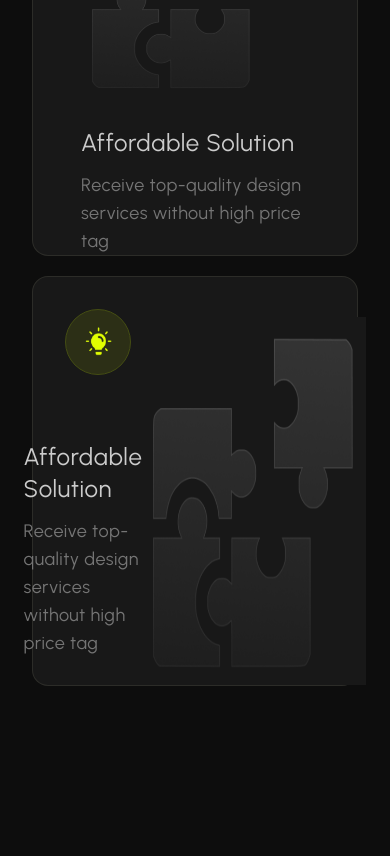
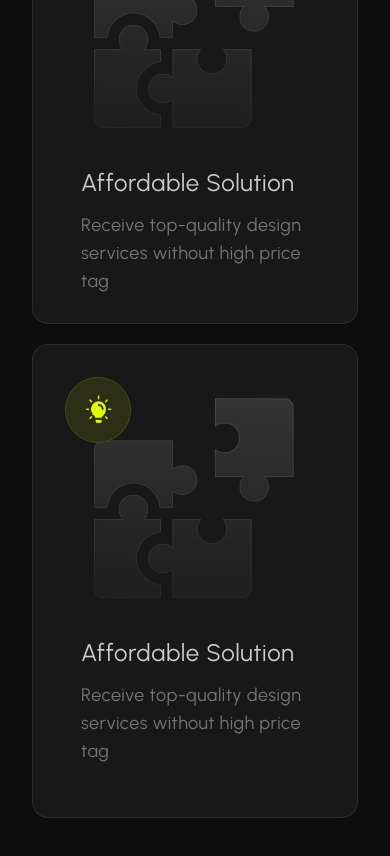
Before and after one commit to Raniaelmorabet/NEONX-DIGITAL, a React (Vite) app: page / in a window 390 px wide. Shown: the part 3240-4096 px from the top of the page. Before the commit the page ends 4006 px from the top, so only its background shows below. Built offline with nearby package versions, Linux system fonts and the light colour scheme.

Commit message:
Fixed the cards responsiveness issue

```diff
--- a/src/Components/Services.jsx
+++ b/src/Components/Services.jsx
@@ -46,87 +46,181 @@
 // }
 //
 // export default Services
-import React from 'react';
+import React from "react";
 import image from "../assets/ServImages/serv3.png";
 import icon from "../assets/ServIcons/icon.png";
 
 function Services() {
   const ServiceCard = [
-        { id: 0, image: image, icon: icon, title: 'Affordable Solution', description: 'Receive top-quality design services without high price tag' },
-        { id: 1, image: image, icon: icon, title: 'Affordable Solution', description: 'Receive top-quality design services without high price tag' },
-        { id: 2, image: image, icon: icon, title: 'Affordable Solution', description: 'Receive top-quality design services without high price tag' },
-        { id: 3, image: image, icon: icon, title: 'Affordable Solution', description: 'Receive top-quality design services without high price tag' },
-        { id: 4, image: image, icon: icon, title: 'Affordable Solution', description: 'Receive top-quality design services without high price tag' }
+    {
+      id: 0,
+      image: image,
+      icon: icon,
+      title: "Affordable Solution",
+      description: "Receive top-quality design services without high price tag",
+    },
+    {
+      id: 1,
+      image: image,
+      icon: icon,
+      title: "Affordable Solution",
+      description: "Receive top-quality design services without high price tag",
+    },
+    {
+      id: 2,
+      image: image,
+      icon: icon,
+      title: "Affordable Solution",
+      description: "Receive top-quality design services without high price tag",
+    },
+    {
+      id: 3,
+      image: image,
+      icon: icon,
+      title: "Affordable Solution",
+      description: "Receive top-quality design services without high price tag",
+    },
+    {
+      id: 4,
+      image: image,
+      icon: icon,
+      title: "Affordable Solution",
+      description: "Receive top-quality design services without high price tag",
+    },
   ];
 
-    const cardStyle = 'relative flex flex-col justify-center mx-auto w-fit px-12 bg-secondary rounded-2xl border border-[#404138]/50 pt-10';
-    const cardStyle2 = 'relative flex flex-row justify-center mx-auto w-fit px-12 bg-secondary rounded-2xl border border-[#404138]/50 pt-10';
+  const cardStyle =
+    "relative flex flex-col justify-center mx-auto w-fit px-12 bg-secondary rounded-2xl border border-[#404138]/50 pt-10";
+  const cardStyle2 =
+    "relative flex flex-row justify-center mx-auto w-fit px-12 bg-secondary rounded-2xl border border-[#404138]/50 pt-10 pb-6";
 
   return (
     <>
-            <div className='container flex flex-col justify-center items-center'>
-                <div className='flex justify-center mx-auto mt-24'>
-                    <h1 className='px-5 py-3 text-primary border border-[#404138]/50 bg-secondary font-urbanist rounded-full text-sm tracking-wide font-thin'>WHAT YOU'LL RECEIVE</h1>
+      <div className="container flex flex-col justify-center items-center">
+        <div className="flex justify-center mx-auto mt-24">
+          <h1 className="px-5 py-3 text-primary border border-[#404138]/50 bg-secondary font-urbanist rounded-full text-sm tracking-wide font-thin">
+            WHAT YOU'LL RECEIVE
+          </h1>
         </div>
-                <div className='mt-7 mb-12'>
-                    <p className='text-center text-[#CCCCCC] font-urbanist text-xl md:text-3xl lg:text-4xl max-w-xl'>We solve the challenges that come with creative processes.</p>
+        <div className="mt-7 mb-12">
+          <p className="text-center text-[#CCCCCC] font-urbanist text-xl md:text-3xl lg:text-4xl max-w-xl">
+            We solve the challenges that come with creative processes.
+          </p>
         </div>
       </div>
 
-            <div className='container mb-20 grid grid-cols-1 md:grid-cols-4 lg:grid-cols-6 gap-5'>
-                <div className='md:col-span-2'>
+      <div className="container mb-20 grid grid-cols-1 md:grid-cols-4 lg:grid-cols-6 gap-5">
+        <div className="md:col-span-2">
           <div className={cardStyle}>
-                        <div className='absolute left-8 top-8 rounded-full bg-[#2C2F16] border border-[#444D13] w-fit p-4'>
-                            <img src={ServiceCard[0].icon} className='size-8' alt='Service Icon'/>
+            <div className="absolute left-8 top-8 rounded-full bg-[#2C2F16] border border-[#444D13] w-fit p-4">
+              <img
+                src={ServiceCard[0].icon}
+                className="size-8"
+                alt="Service Icon"
+              />
             </div>
-                        <img src={ServiceCard[0].image} className='flex justify-center items-center mx-auto w-56 pt-10'/>
-                        <h1 className='font-urbanist text-[#CCCCCC] text-2xl mt-7 tracking-wide mb-3'>{ServiceCard[0].title}</h1>
-                        <p className='font-urbanist text-[#757575] text-xl font-thin max-w-sm mb-7 tracking-wide'>{ServiceCard[0].description}</p>
+            <img
+              src={ServiceCard[0].image}
+              className="flex justify-center items-center mx-auto w-56 pt-10"
+            />
+            <h1 className="font-urbanist text-[#CCCCCC] text-2xl mt-7 tracking-wide mb-3">
+              {ServiceCard[0].title}
+            </h1>
+            <p className="font-urbanist text-[#757575] text-xl font-thin max-w-sm mb-7 tracking-wide">
+              {ServiceCard[0].description}
+            </p>
           </div>
         </div>
-                <div className='md:col-span-2'>
+        <div className="md:col-span-2">
           <div className={cardStyle}>
-                        <div className='absolute left-8 top-8 rounded-full bg-[#2C2F16] border border-[#444D13] w-fit p-4'>
-                            <img src={ServiceCard[0].icon} className='size-8' alt='Service Icon'/>
+            <div className="absolute left-8 top-8 rounded-full bg-[#2C2F16] border border-[#444D13] w-fit p-4">
+              <img
+                src={ServiceCard[0].icon}
+                className="size-8"
+                alt="Service Icon"
+              />
             </div>
-                        <img src={ServiceCard[1].image} className='flex justify-center items-center mx-auto w-56 pt-10'/>
-                        <h1 className='font-urbanist text-[#CCCCCC] text-2xl mt-7 tracking-wide mb-3'>{ServiceCard[1].title}</h1>
-                        <p className='font-urbanist text-[#757575] text-xl font-thin max-w-sm mb-7 tracking-wide'>{ServiceCard[1].description}</p>
+            <img
+              src={ServiceCard[1].image}
+              className="flex justify-center items-center mx-auto w-56 pt-10"
+            />
+            <h1 className="font-urbanist text-[#CCCCCC] text-2xl mt-7 tracking-wide mb-3">
+              {ServiceCard[1].title}
+            </h1>
+            <p className="font-urbanist text-[#757575] text-xl font-thin max-w-sm mb-7 tracking-wide">
+              {ServiceCard[1].description}
+            </p>
           </div>
         </div>
-                <div className='lg:col-start-5 md:col-start-1 md:col-span-2'>
+        <div className="lg:col-start-5 md:col-start-1 md:col-span-2">
           <div className={cardStyle}>
-                        <div className='absolute left-8 top-8 rounded-full bg-[#2C2F16] border border-[#444D13] w-fit p-4'>
-                            <img src={ServiceCard[0].icon} className='size-8' alt='Service Icon'/>
+            <div className="absolute left-8 top-8 rounded-full bg-[#2C2F16] border border-[#444D13] w-fit p-4">
+              <img
+                src={ServiceCard[0].icon}
+                className="size-8"
+                alt="Service Icon"
+              />
             </div>
-                        <img src={ServiceCard[2].image} className='flex justify-center items-center mx-auto w-56 pt-10'/>
-                        <h1 className='font-urbanist text-[#CCCCCC] text-2xl mt-7 tracking-wide mb-3'>{ServiceCard[2].title}</h1>
-                        <p className='font-urbanist text-[#757575] text-xl font-thin max-w-sm mb-7 tracking-wide'>{ServiceCard[2].description}</p>
+            <img
+              src={ServiceCard[2].image}
+              className="flex justify-center items-center mx-auto w-56 pt-10"
+            />
+            <h1 className="font-urbanist text-[#CCCCCC] text-2xl mt-7 tracking-wide mb-3">
+              {ServiceCard[2].title}
+            </h1>
+            <p className="font-urbanist text-[#757575] text-xl font-thin max-w-sm mb-7 tracking-wide">
+              {ServiceCard[2].description}
+            </p>
           </div>
         </div>
-                <div className='md:col-span-2 lg:col-span-3'>
-                    <div className={`relative flex lg:flex-row md:flex-col justify-center mx-auto w-fit px-12 bg-secondary rounded-2xl border border-[#404138]/50 pt-10`}>
+        <div className="md:col-span-2 lg:col-span-3">
           <div
-                            className='absolute left-8 top-8 rounded-full bg-[#2C2F16] border border-[#444D13] w-fit p-4'>
-                            <img src={ServiceCard[0].icon} className='size-8' alt='Service Icon'/>
+            className={`relative flex flex-col lg:flex-row justify-center mx-auto px-12 w-fit bg-secondary rounded-2xl border border-[#404138]/50 pt-10 lg:pb-6  res-padding`}
+          >
+            <div className="absolute left-8 top-8 rounded-full bg-[#2C2F16] border border-[#444D13] p-4">
+              <img
+                src={ServiceCard[0].icon}
+                className="size-8"
+                alt="Service Icon"
+              />
             </div>
-                        <div className='flex flex-col lg:pt-24 md:pt-0'>
-                            <img src={ServiceCard[3].image} className={`flex md:justify-center md:items-center md:mx-auto lg:justify-end lg:items-end w-56 lg:pb-10 lg:pt-0 md:pb-0 md:pt-10`}/>
-                            <h1 className='font-urbanist text-[#CCCCCC] text-2xl mt-7 tracking-wide mb-3'>{ServiceCard[3].title}</h1>
-                            <p className='font-urbanist text-[#757575] text-lg font-thin md:mb-7 lg:mb-0 tracking-wide'>{ServiceCard[3].description}</p>
+            <div className="flex flex-col lg:flex-row-reverse items-center md:items-baseline lg:items-end">
+              <img
+                src={ServiceCard[3].image}
+                className={`flex md:justify-center md:items-center md:mx-auto lg:items-end w-56 pt-10 lg:pt-0 res-img`}
+              />
+              <div className="flex flex-col justify-end lg:pb-8">
+                <h1 className="font-urbanist text-[#CCCCCC] text-2xl mt-7 tracking-wide mb-3 res-h1">
+                  {ServiceCard[3].title}
+                </h1>
+                <p className="font-urbanist text-[#757575] text-lg font-thin mb-7 max-w-sm lg:mb-0 tracking-wide res-p">
+                  {ServiceCard[3].description}
+                </p>
               </div>
             </div>
           </div>
-                <div className='md:col-span-4 lg:col-span-3'>
-                    <div className={cardStyle2}>
-                    <div className='absolute left-8 top-8 rounded-full bg-[#2C2F16] border border-[#444D13] w-fit p-4'>
-                            <img src={ServiceCard[0].icon} className='size-8' alt='Service Icon'/>
         </div>
-                        <div className='flex flex-col pt-24'>
-                        <h1 className='font-urbanist text-[#CCCCCC] text-2xl mt-7 tracking-wide mb-3'>{ServiceCard[4].title}</h1>
-                        <p className='font-urbanist text-[#757575] text-lg font-thin mb-7 tracking-wide'>{ServiceCard[4].description}</p>
+        <div className="md:col-span-4 lg:col-span-3">
+          <div className={"relative flex flex-col-reverse md:flex-row w-fit md:w-full  justify-center mx-auto bg-secondary rounded-2xl border border-[#404138]/50 px-12 pt-10 pb-6 res-padding"}>
+            <div className="absolute left-8 top-8 rounded-full bg-[#2C2F16] border border-[#444D13] p-4">
+              <img
+                src={ServiceCard[0].icon}
+                className="size-8"
+                alt="Service Icon"
+              />
             </div>
-                        <img src={ServiceCard[4].image} className='flex justify-center items-center mx-auto w-56'/>
+            <div className="flex flex-col justify-end ">
+              <h1 className="font-urbanist text-[#CCCCCC] text-2xl mt-7 tracking-wide mb-3 res-h1">
+                {ServiceCard[4].title}
+              </h1>
+              <p className="font-urbanist text-[#757575] max-w-sm text-lg font-thin mb-7 tracking-wide res-p">
+                {ServiceCard[4].description}
+              </p>
+            </div>
+            <img
+              src={ServiceCard[4].image}
+              className="flex justify-center items-center mx-auto w-56 res-img"
+            />
           </div>
         </div>
       </div>
```
Also changed, not shown: src/index.css (+16 -0 lines). Lines whose indentation alone changed are shown as unchanged.
